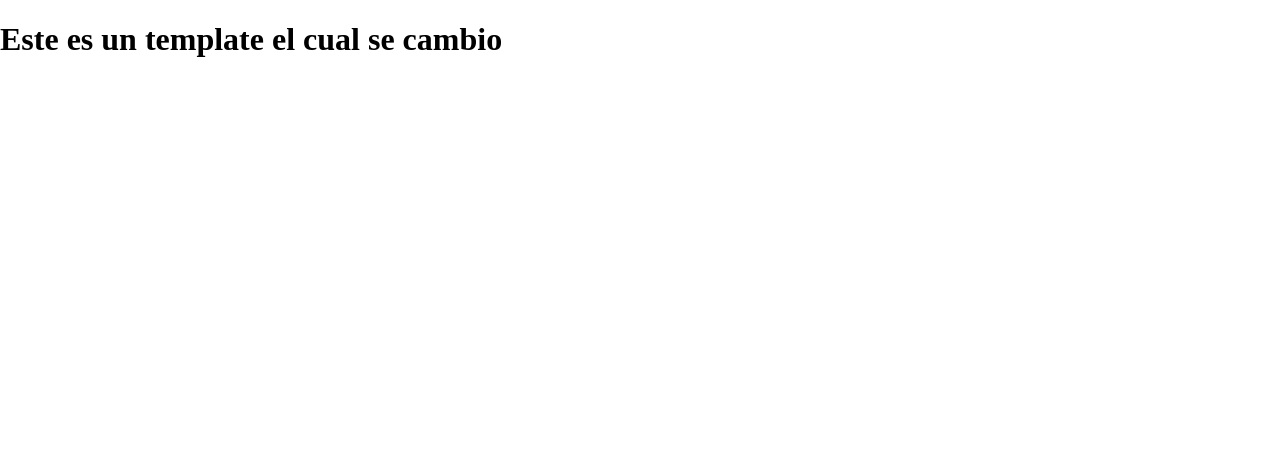
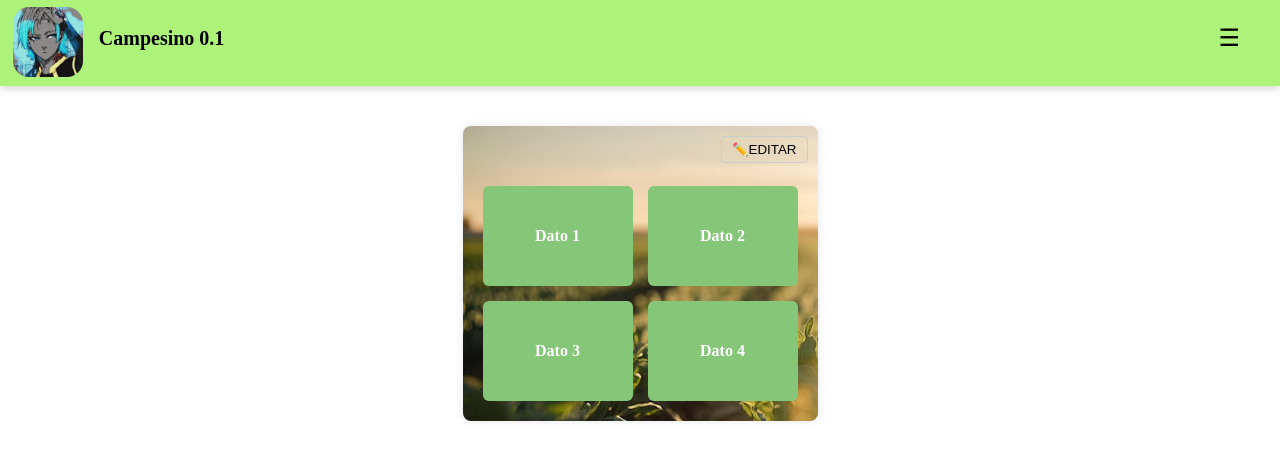
Before and after one commit to symartinez2110/CAMPO-A-UN-CLICK, a Vue app: page /productosUser in a window 1280 px wide. Shown: the top 460 px of the page. Built offline with nearby package versions, Linux system fonts and the light colour scheme.

Commit message:
Modificacion en el apartado de editar perfil y productos

```diff
--- a/src/views/viewsUser/perfilUserView.vue
+++ b/src/views/viewsUser/perfilUserView.vue
@@ -53,14 +53,17 @@ import theHeader from '../../components/theHeader.vue';
 }
 
 .profile-card {
-  background-color: #B5E491;
+  height: 100%;
+ background-color: white;
   border-radius: 15px;
   box-shadow: 0 4px 8px rgba(0, 0, 0, 0.1);
-  padding: 30px;
-  width: 90%;
-  max-width: 600px;
-  /* Posicionamiento en el centro de la vista. */
-  margin-top: 100px; /* Para dejar espacio al encabezado. */
+  padding: 80px;
+  width: 70%; /* Esto permite que quepan 2 por fila */
+  max-width: 900px;
+  min-width: 300px;
+  text-align: center;
+  margin-top: 100px;
+
 }
 
 .card-header {
@@ -100,18 +103,32 @@ import theHeader from '../../components/theHeader.vue';
 }
 
 .data-container {
+  display: grid;
+  grid-template-columns: repeat(2, 1fr); /* 2 columnas iguales */
+  grid-template-rows: repeat(2, auto);
+  gap: 15px;
+  margin-top: 20px;
+}
+
+.data-box {
+  background-color: #B5E491;
+  color: white;
+  width: 150px;
+  height: 100px;
   display: flex;
-  flex-wrap: wrap;
-  gap: 20px;
+  align-items: center;
   justify-content: center;
+  border-radius: 8px;
+  font-weight: bold;
 }
 
 .data-field {
   background-color: seagreen;
   color: white;
   padding: 15px 20px;
+  margin: 20px;
   border-radius: 8px;
-  flex: 1 1 calc(50% - 10px); /* Ocupa el 50% del ancho con un pequeño espacio. */
+  flex: 1 1 calc(60% - 10px); /* Ocupa el 50% del ancho con un pequeño espacio. */
   text-align: center;
   box-shadow: 0 2px 4px rgba(0, 0, 0, 0.1);
 }
--- a/src/views/viewsUser/productosView.vue
+++ b/src/views/viewsUser/productosView.vue
@@ -1,9 +1,71 @@
+
+<script setup>
+import theHeader from '../../components/theHeader.vue';
+</script>
+
 <template>
-    <h1>Este es un template el cual se cambio</h1>
+
+     <div>
+    <theHeader />
+
+    <!-- Panel Central -->
+    <div class="panel-central">
+      <button class="edit-button">
+          <span class="edit-icon">✏️</span>
+          <span>EDITAR</span>
+        </button>
+
+      <div class="contenedores-grid">
+        <div class="contenedor">Dato 1</div>
+        <div class="contenedor">Dato 2</div>
+        <div class="contenedor">Dato 3</div>
+        <div class="contenedor">Dato 4</div>
+      </div>
+    </div>
+  </div>
 </template>
 
-<script setup>
-</script>
+<style scoped>
+.panel-central {
+  background-color: white;
+  padding: 20px;
+  border-radius: 8px;
+  background-image: url('/public/Fondo_Panel_user.jpg');
+  position: relative;
+  width: fit-content;
+  margin: 40px auto;
+  box-shadow: 0 0 10px rgba(0,0,0,0.1);
+}
 
-<style scoped>
+/* Botón editar */
+.edit-button {
+  position: absolute;
+  top: 10px;
+  right: 10px;
+  background-color: transparent;
+  border: 1px solid #ccc;
+  padding: 5px 10px;
+  border-radius: 4px;
+  cursor: pointer;
+}
+
+/* Grid de contenedores */
+.contenedores-grid {
+  display: grid;
+  grid-template-columns: repeat(2, 150px);
+  grid-template-rows: repeat(2, 100px);
+  gap: 15px;
+  margin-top: 40px;
+}
+
+/* Estilo de cada contenedor */
+.contenedor {
+  background-color:#86c679;
+  color: white;
+  display: flex;
+  align-items: center;
+  justify-content: center;
+  border-radius: 6px;
+  font-weight: bold;
+}
 </style>
```
